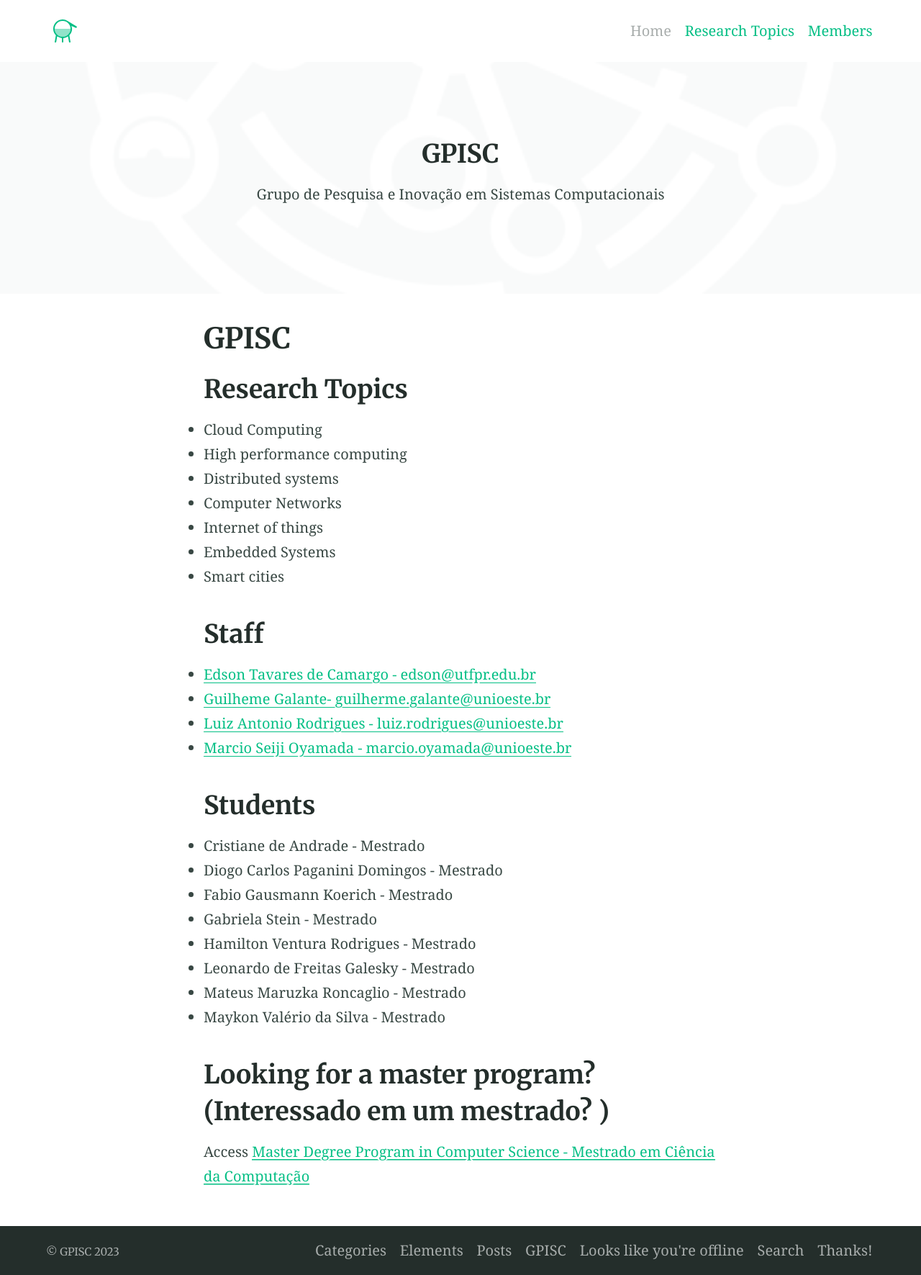
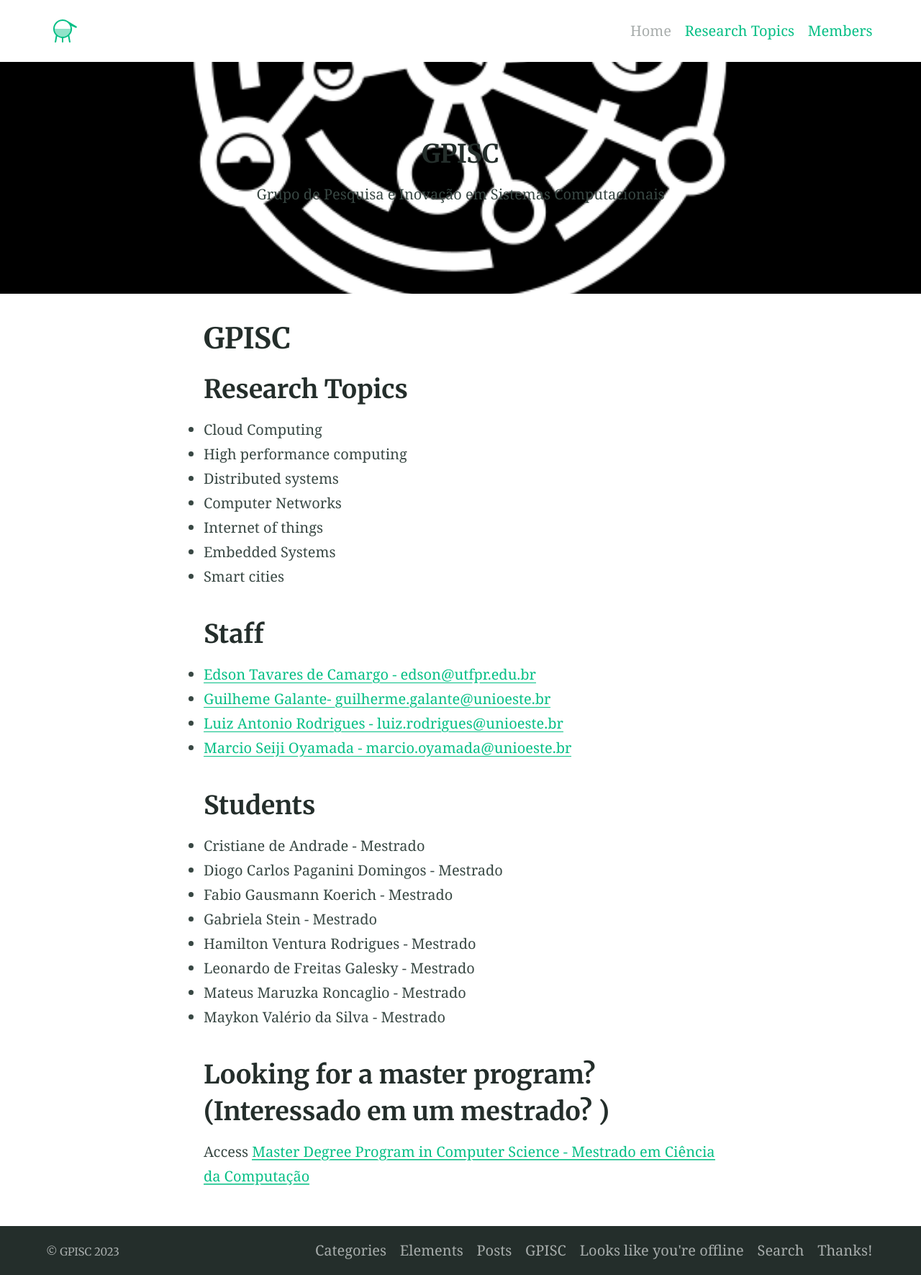
Before and after one commit to gpisc-unioeste/website, a Jekyll site: the page built from index.md, in a window 1280 px wide. Shown: the whole page at 72% size. Built offline with Jekyll 4.4.1, drawn with Linux system fonts in a browser that asks for light colours.

Commit message:
Update index.md

```diff
--- a/index.md
+++ b/index.md
@@ -3,7 +3,7 @@ title: GPISC
 feature_text: |
   ## GPISC
   Grupo de Pesquisa e Inovação em Sistemas Computacionais
-feature_image: "imagens/logo-branco-fundo-transparente.png"
+feature_image: "imagens/logo-fundo-preto.png"
 excerpt: ""
 ---
 
```
